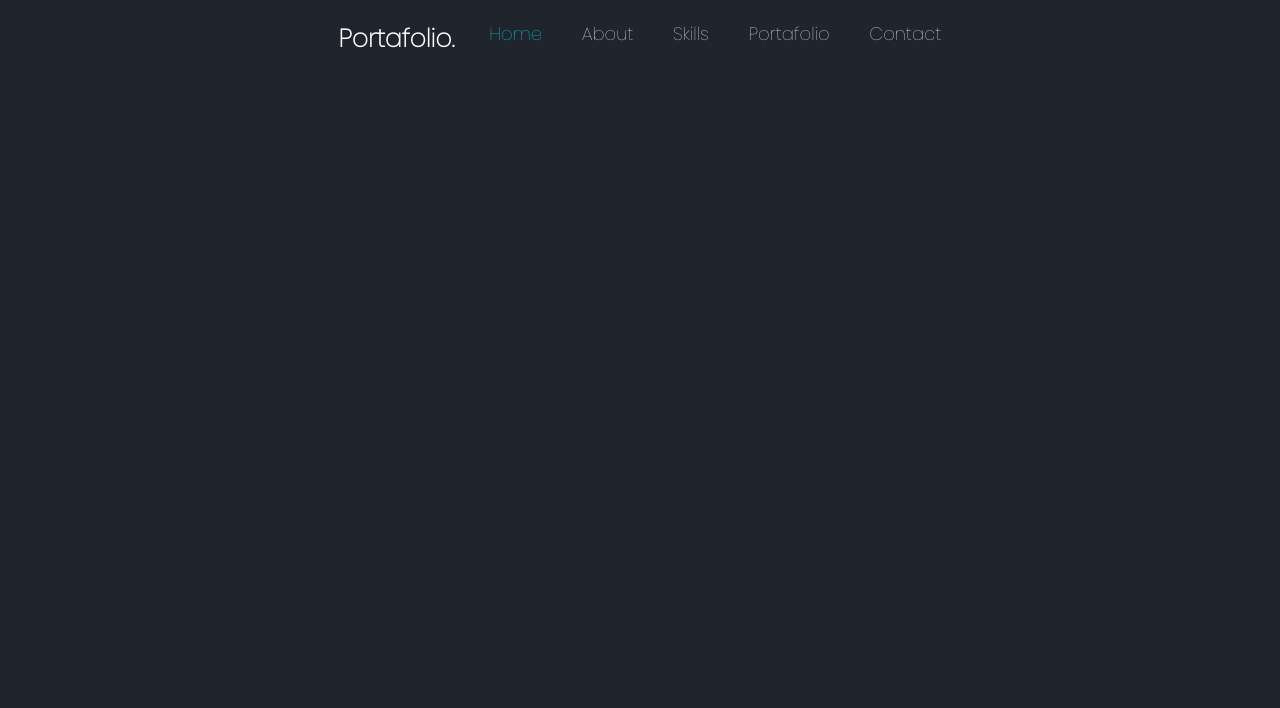
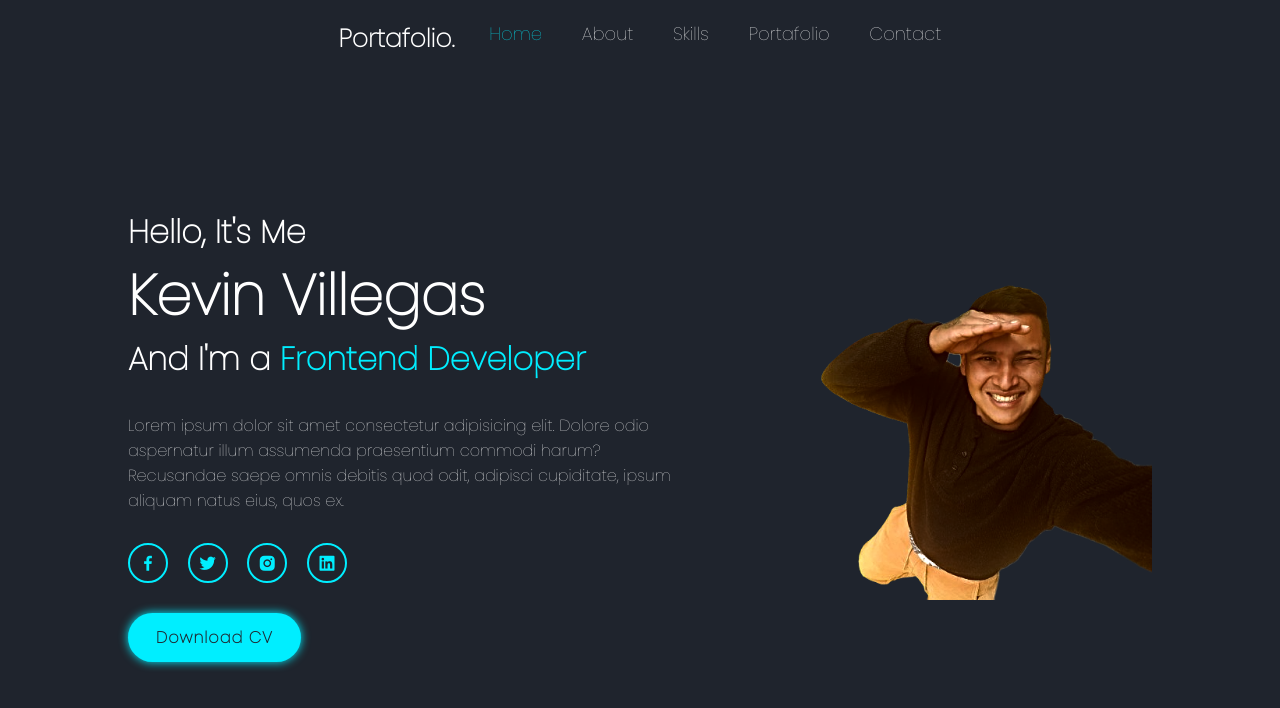
Before and after one commit to KevinVillegas94/Hoja-de-Vida, a plain HTML site: page HV html/index.html in a window 1280 px wide. Drawn offline with nearby package versions, Linux system fonts and the light colour scheme.

Commit message:
HV pagina inicio

```diff
--- a/HV html/index.html
+++ b/HV html/index.html
@@ -5,6 +5,7 @@
     <meta http-equiv="X-UA-Compatible" content="IE=edge">
     <meta name="viewport" content="width=device-width, initial-scale=1.0">
     <title>HV Kevin Villegas</title>
+    <link href='https://unpkg.com/boxicons@2.1.4/css/boxicons.min.css' rel='stylesheet'>
     <link rel="stylesheet" href="style.css">
 </head>
 <body>
@@ -21,5 +22,28 @@
         </nav>
     </header>
 
+    <section class="home">
+        <div class="home-content">
+            <h3>Hello, It's Me</h3>
+            <h1>Kevin Villegas</h1>
+            <h3>And I'm a <span>Frontend Developer</span></h3>
+            <p>Lorem ipsum dolor sit amet consectetur adipisicing
+                elit. Dolore odio aspernatur illum assumenda praesentium
+                commodi harum? Recusandae saepe omnis debitis quod
+                odit, adipisci cupiditate, ipsum aliquam natus
+                eius, quos ex.</p>
+            <div class="social-media">
+                <a href="#"><i class='bx bxl-facebook'></i></a>
+                <a href="#"><i class='bx bxl-twitter' ></i></a>
+                <a href="#"><i class='bx bxl-instagram-alt' ></i></a>
+                <a href="#"><i class='bx bxl-linkedin-square'></i></a>
+            </div>
+            <a href="#" class="btn">Download CV</a>
+        </div>
+        <div class="home-img">
+            <img src="home.png" alt="">
+        </div>
+    </section>
+
 </body>
 </html>
--- a/HV html/style.css
+++ b/HV html/style.css
@@ -9,6 +9,7 @@
 
 body {
     background: #1f242d;
+    color: #fff;
 }
 
 .header{
@@ -45,3 +46,81 @@ body {
 .navbar a.active {
     color:#0ef;
 }
+
+.home {
+    position: relative;
+    width: 100%;
+    height: 100vh;
+    display: flex;
+    justify-content: space-between;
+    align-items: center;
+    padding: 70px 10% 0;
+}
+
+.home-content {
+    max-width: 600px;
+}
+
+.home-content h1{
+    font-size: 56px;
+    font-weight: 700;
+    margin: -3px 0;
+}
+
+.home-content h3{
+    font-size: 32px;
+    font-weight: 700;
+}
+
+.home-content h3:nth-of-type(2){
+   margin-bottom: 30px;
+}
+
+
+.home-content h3 span{
+    color: #0ef;
+}
+
+.home-content p {
+    font-size: 16px;
+
+}
+
+.home-img img{
+    max-width: 450px;
+}
+
+.social-media a {
+    display: inline-flex;
+    justify-content: center;
+    align-items: center;
+    width: 40px;
+    height: 40px;
+    background: transparent;
+    border: 2px solid #0ef;
+    border-radius: 50%;
+    font-size: 20px;
+    color: #0ef;
+    text-decoration: none;
+    margin: 30px 15px 30px 0;
+    transition: .5s ease;
+}
+
+.social-media a:hover {
+    background: #0ef;
+    color: #1f242d;
+    box-shadow: 0 0 20px #0ef;
+}
+
+.btn {
+    display: inline-block;
+    padding: 12px 28px;
+    background: #0ef;
+    border-radius: 40px;
+    box-shadow: 0 0 10px #0ef;
+    font-size: 16px;
+    color: #1f242d;
+    letter-spacing: 1px;
+    text-decoration: none;
+    font-weight: 600;
+}
```
Also changed, not shown: HV html/home.png (added).
